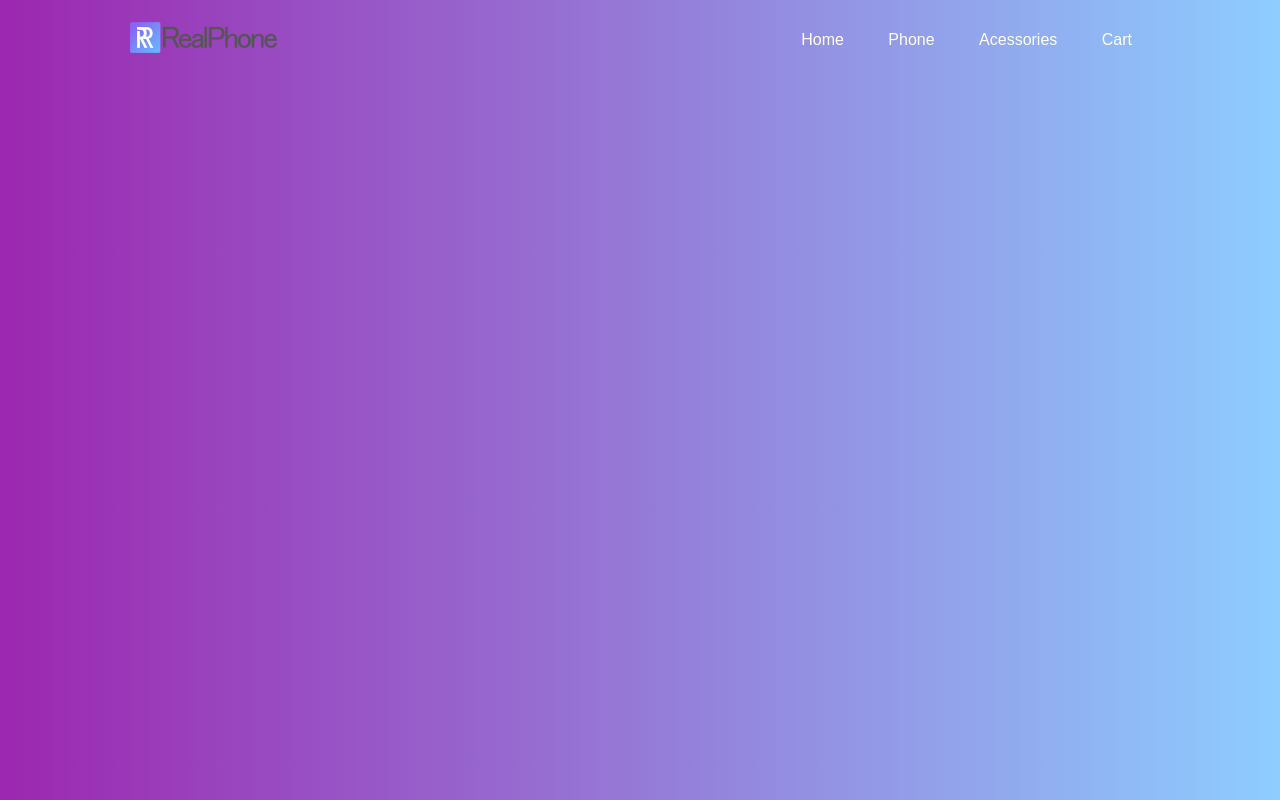
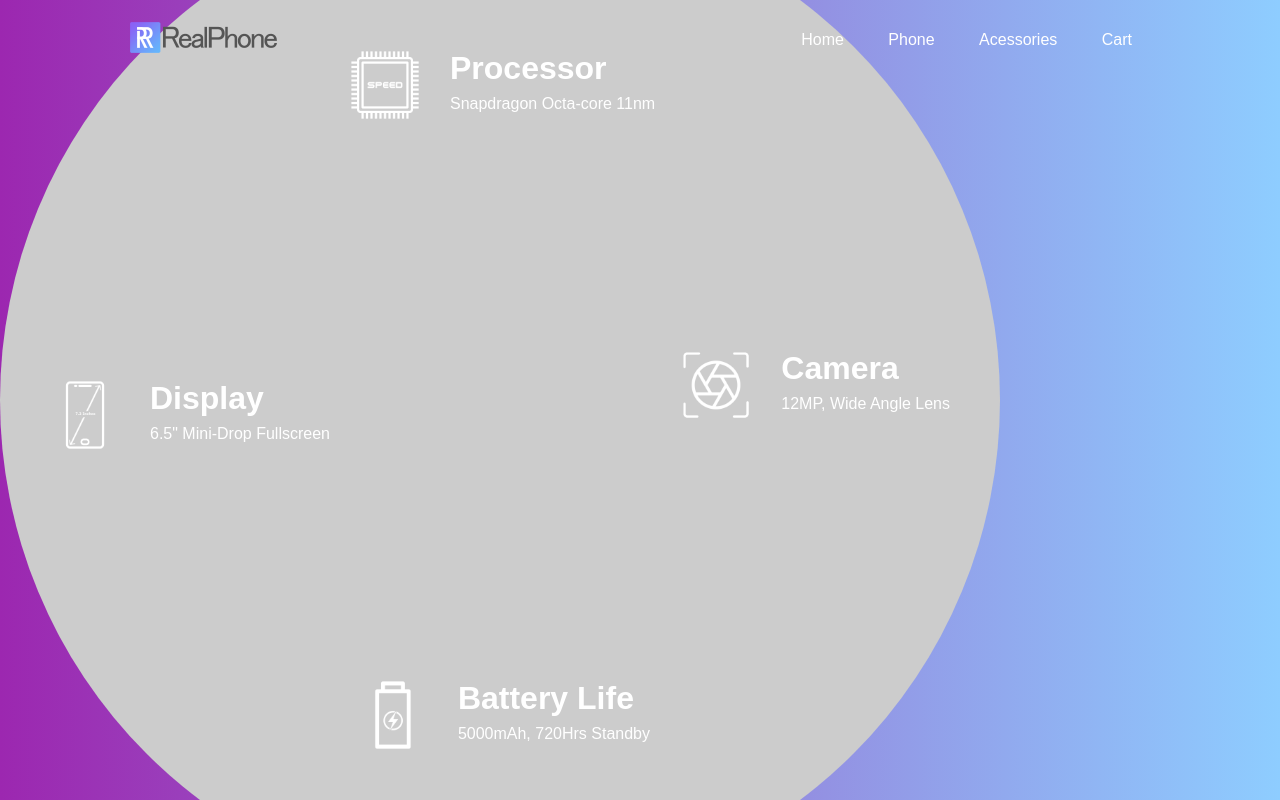
Before and after one commit to decobaccili/RealPhone, a plain HTML site: page index.html in a window 1280 px wide. Drawn offline with Linux system fonts and the light colour scheme.

Commit message:
information section - first part of html and css section setted

```diff
--- a/index.html
+++ b/index.html
@@ -23,6 +23,39 @@
       </ul>
     </div>
   </nav>
+
+  <div class="information">
+    <div id="circle">
+      <div class="feature one">
+        <img src="images/camera.png" alt="" srcset="">
+        <div>
+          <h1>Camera</h1>
+          <p>12MP, Wide Angle Lens</p>
+        </div>
+      </div>
+      <div class="feature two">
+        <img src="images/processor.png" alt="" srcset="">
+        <div>
+          <h1>Processor</h1>
+          <p>Snapdragon Octa-core 11nm</p>
+        </div>
+      </div>
+      <div class="feature three">
+        <img src="images/display.png" alt="" srcset="">
+        <div>
+          <h1>Display</h1>
+          <p>6.5" Mini-Drop Fullscreen</p>
+        </div>
+      </div>
+      <div class="feature four">
+        <img src="images/battery.png" alt="" srcset="">
+        <div>
+          <h1>Battery Life</h1>
+          <p>5000mAh, 720Hrs Standby</p>
+        </div>
+      </div>
+    </div>
+  </div>
 </div>
 
 
--- a/style.css
+++ b/style.css
@@ -44,3 +44,59 @@ nav{
   color: #fff;
   text-decoration: none;
 }
+
+.information{
+  width: 1000px;
+  height:1000px;
+  position: absolute;
+  top: 50%;
+  left: 0;
+  transform: translateY(-50%);
+}
+
+#circle{
+  width: 1000px;
+  height:1000px;
+  position: absolute;
+  top: 0;
+  left: 0;
+  border-radius: 50%;background: #ccc;
+}
+
+.feature img{
+  width: 70px;
+}
+
+.feature{
+  position: absolute;
+  display: flex;
+  color: #fff;
+}
+
+.feature div{
+  margin-left: 30px;
+}
+
+.feature p{
+  margin-top: 8px;
+}
+
+.one{
+  top: 450px;
+  right: 50px;
+}
+
+.two{
+  top: 150px;
+  left: 350px;
+}
+
+.three{
+  bottom: 450px;
+  left: 50px;
+}
+
+.four{
+  bottom: 150px;
+  right: 350px;
+}
```
